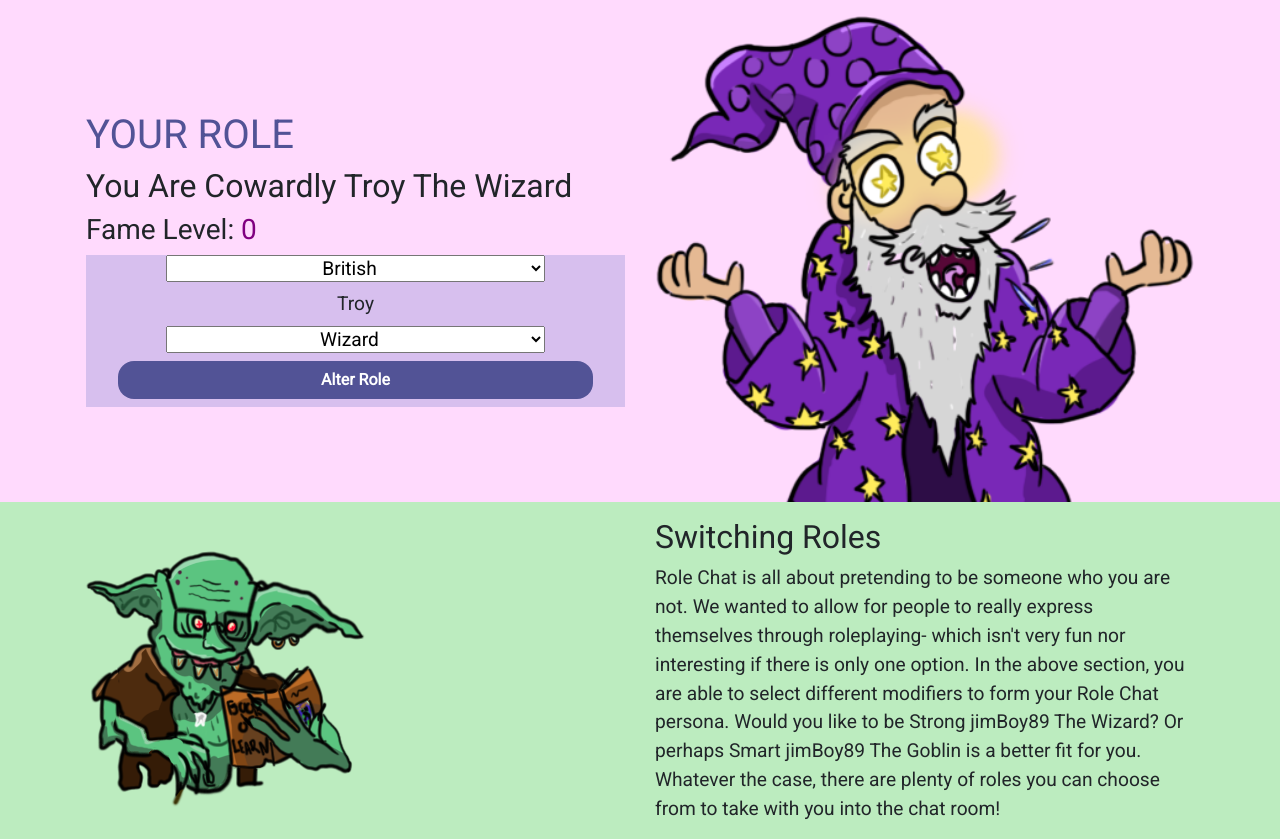
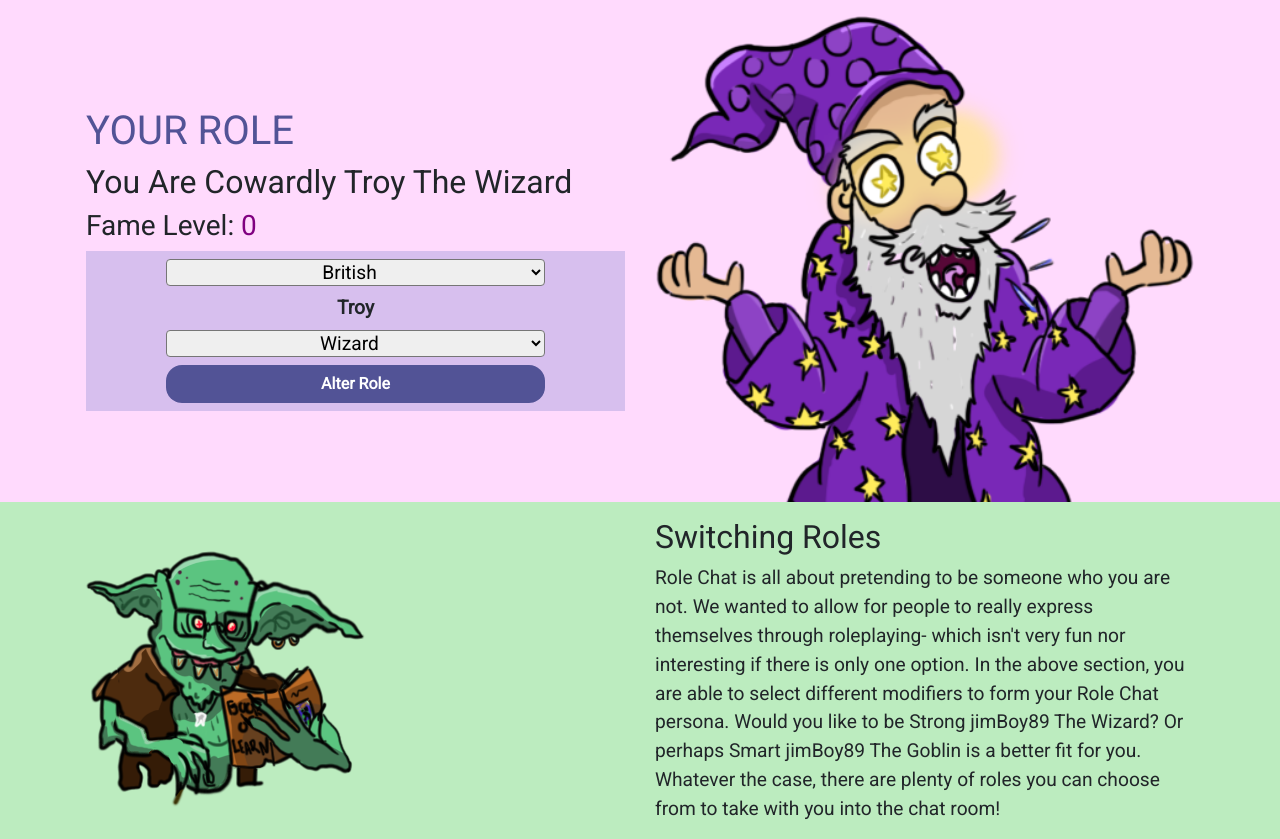
Before and after one commit to tanandpasty/CSCI-4710-WebApplications, a Flask app: page /character in a window 1280 px wide. Shown: the part 107-946 px from the top of the page. Run offline with Flask 2, Linux system fonts and the light colour scheme; a user stored in the database is signed in; data comes from the database, SQL or seed files in the repository; some libraries are stand-ins or nearby versions.

Commit message:
Updates styling for 'alter character' section of Character.html template

```diff
--- a/Final-Project/website/templates/character.html
+++ b/Final-Project/website/templates/character.html
@@ -13,7 +13,7 @@
             <h3>Fame Level: <span style="color: purple;">{{ user.currency }}</span></h3>
             <div class="bg-color5">
                 <form class="alter-character-form row" action="/character" method="post">
-                  <select name="adjective" class="col-8 col-centered text-center">
+                  <select name="adjective" class="rounded col-8 mt-2 col-centered text-center">
                     {% for adjective in adj1 %}
                       <option value="{{adjective}}"
                       {% if adjective == user.adjective %}
@@ -40,8 +40,8 @@
                       {% endfor %}
                     {% endif %}
                   </select>
-                  <p class="mt-2 mb-2 col-8 col-centered text-center">{{user.username}}</p>
-                  <select name="role" class="col-8 col-centered text-center">
+                  <p class="mt-2 mb-2 col-8 col-centered text-center font-weight-bold">{{user.username}}</p>
+                  <select name="role" class="rounded col-8 col-centered text-center">
                     {% for role in role1 %}
                       <option value="{{role}}"
                       {% if role == user.role %}
@@ -68,7 +68,7 @@
                       {% endfor %}
                     {% endif %}
                   </select>
-                  <input type="submit" class="col-lg-10 col-centered mt-2 mb-2 text-center btn submit-button" value="Alter Role">
+                  <input type="submit" class="col-lg-8 col-5 col-centered mt-2 mb-2 text-center btn submit-button" value="Alter Role">
                 </form>
             </div>
           </div>
```
